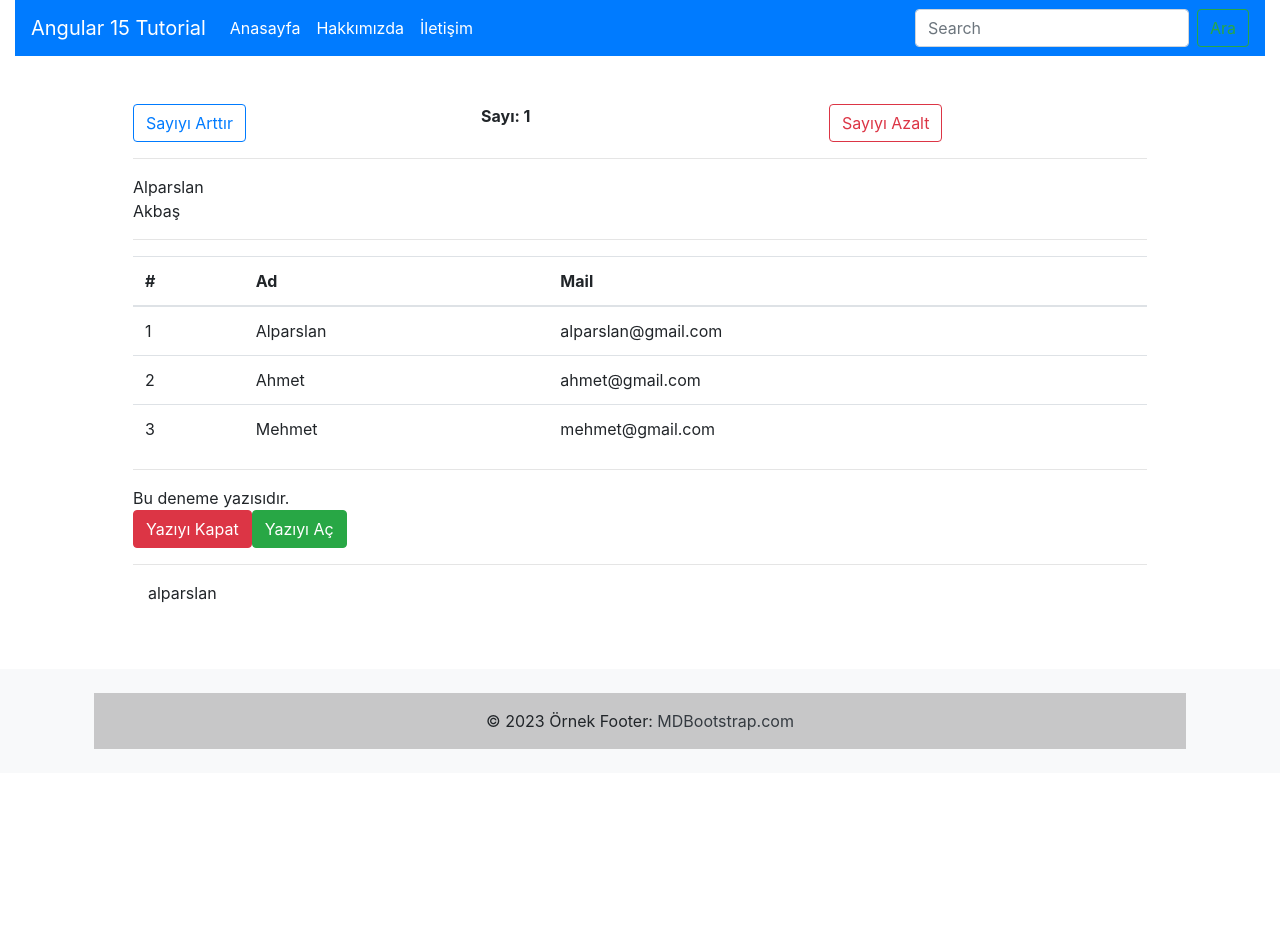
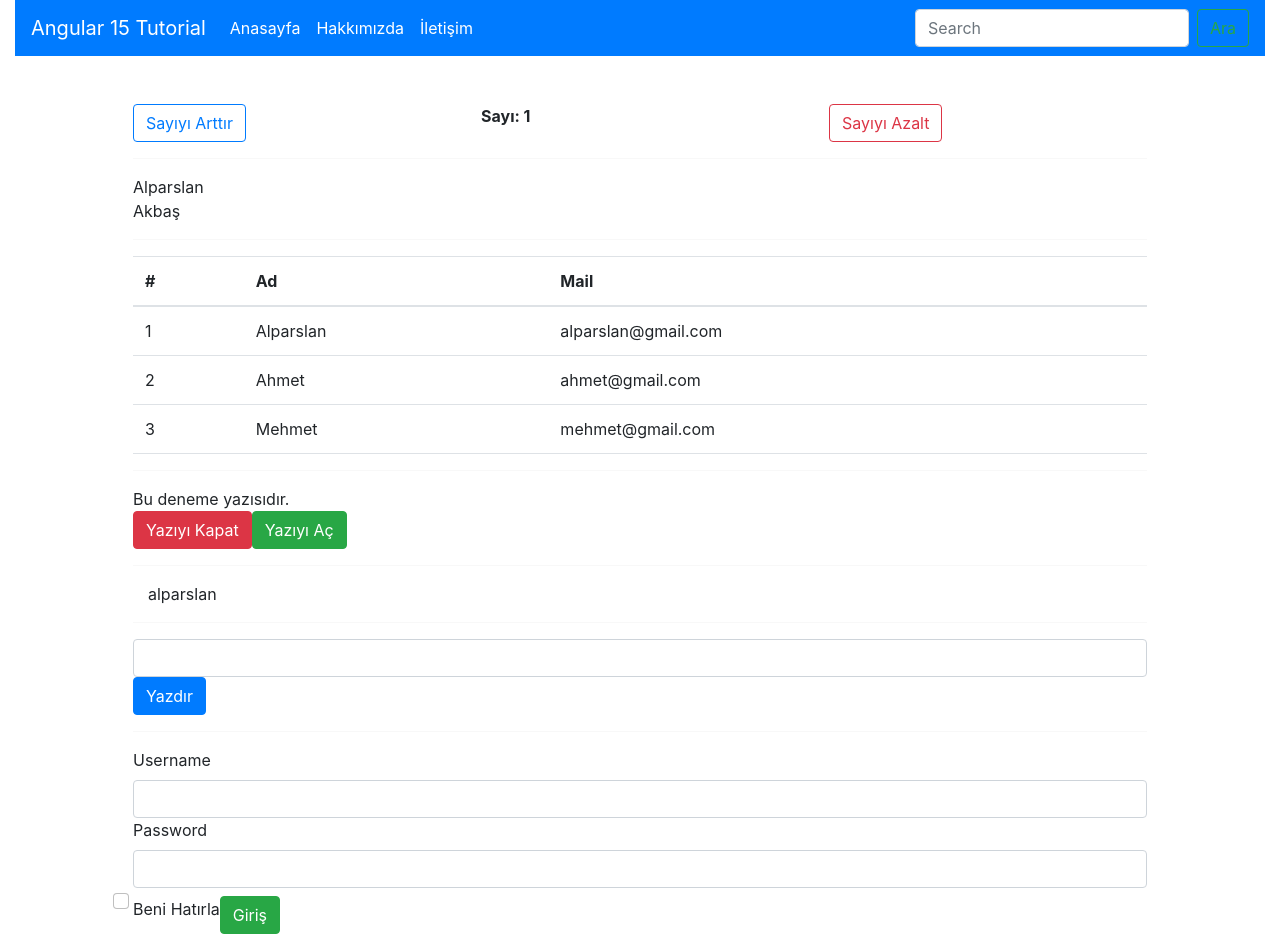
Before and after one commit to alparslanakbas/angularapp15, an Angular app: page / in a window 1280 px wide. Shown: the top 952 px of the page. Before the commit the page ends 800 px from the top, so only its background shows below. Built offline with nearby package versions, Linux system fonts and the light colour scheme.

Commit message:
Template Formlar

```diff
--- a/angular.json
+++ b/angular.json
@@ -25,9 +25,12 @@
               "src/assets"
             ],
             "styles": [
-              "src/styles.css"
+              "src/styles.css",
+              "node_modules/bootstrap/dist/css/bootstrap.min.css"
             ],
-            "scripts": []
+            "scripts": [
+              "node_modules/bootstrap/dist/js/bootstrap.min.js"
+            ]
           },
           "configurations": {
             "production": {
--- a/package.json
+++ b/package.json
@@ -18,6 +18,7 @@
     "@angular/platform-browser": "^15.2.0",
     "@angular/platform-browser-dynamic": "^15.2.0",
     "@angular/router": "^15.2.0",
+    "bootstrap": "^5.2.3",
     "rxjs": "~7.8.0",
     "tslib": "^2.3.0",
     "zone.js": "~0.12.0"
--- a/src/app/app.module.ts
+++ b/src/app/app.module.ts
@@ -7,6 +7,7 @@ import { AppComponent } from './app.component';
 import { DenemeComponent } from './deneme/deneme.component';
 import { HeaderComponent } from './Header/Header.component';
 import { FooterComponent } from './Footer/Footer.component';
+import { FormsModule } from '@angular/forms';
 
 @NgModule({
   declarations: [
@@ -18,7 +19,8 @@ import { FooterComponent } from './Footer/Footer.component';
    ],
   imports: [
     BrowserModule,
-    AppRoutingModule
+    AppRoutingModule,
+    FormsModule
   ],
   providers: [],
   bootstrap: [AppComponent]
--- a/src/app/deneme/deneme.component.html
+++ b/src/app/deneme/deneme.component.html
@@ -51,6 +51,26 @@
           <div class="col-sm-6">
               <p>{{person1.firstName | lower}}</p>
           </div>
+          <hr>
+          <input class="form-control" type="text" name="" id="" #name>
+          <button class="btn btn-primary" (click)="name.focus()">Yazdır</button>
+          <hr>
+          <form #saveForm="ngForm" (ngSubmit)="save(saveForm)">
+            <label for="userName" class="form-label">Username</label>
+            <input type="text" name="userName" class="form-control" [ngModel]="loginModel.userName">
+
+            <label for="password" class="form-label">Password</label>
+            <input type="password" name="password" class="form-control" [ngModel]="loginModel.password">
+
+            <input class="form-check-input" type="checkbox" name="rememberMe" [ngModel]="loginModel.rememberMe">
+            <label class="form-check-label" for="defaultCheck1">
+              Beni Hatırla
+             </label>
+
+            <button type="submit" class="btn btn-success mt-2">
+              Giriş
+            </button>
+          </form>
         </div>
   </body>
 </html>
--- a/src/app/deneme/deneme.component.ts
+++ b/src/app/deneme/deneme.component.ts
@@ -1,4 +1,6 @@
 import { Component, OnInit } from '@angular/core';
+import { NgForm } from '@angular/forms';
+import { from } from 'rxjs';
 import { User } from '../Model/User';
 
 @Component({
@@ -13,10 +15,14 @@ export class DenemeComponent implements OnInit {
   userList:User[]=[];
   isShow=true;
   person1:Person={firstName:"Alparslan", lastName:"Akbaş",age:24}
+
+  loginModel:loginModel;
   constructor() {
     this.userList.push(new User(1,"Alparslan","alparslan@gmail.com")) // Belirtilen dataları çek.
     this.userList.push(new User(2,"Ahmet","ahmet@gmail.com"))
     this.userList.push(new User(3,"Mehmet","mehmet@gmail.com"))
+
+    this.loginModel={userName:"",password:"",rememberMe:false}
    }
 
   ngOnInit() {
@@ -38,6 +44,10 @@ export class DenemeComponent implements OnInit {
   showDenemeOpen():void{
     this.isShow=true;
   }
+
+  save(form:NgForm){
+    console.log(form.value)
+  }
 }
 
 interface Person
@@ -46,3 +56,10 @@ interface Person
   lastName:string,
   age:number
 }
+
+interface loginModel
+{
+  userName:string;
+  password:string;
+  rememberMe:boolean;
+}
```
Also changed, not shown: 1 other file (tests, documents, lock files or other folders).
